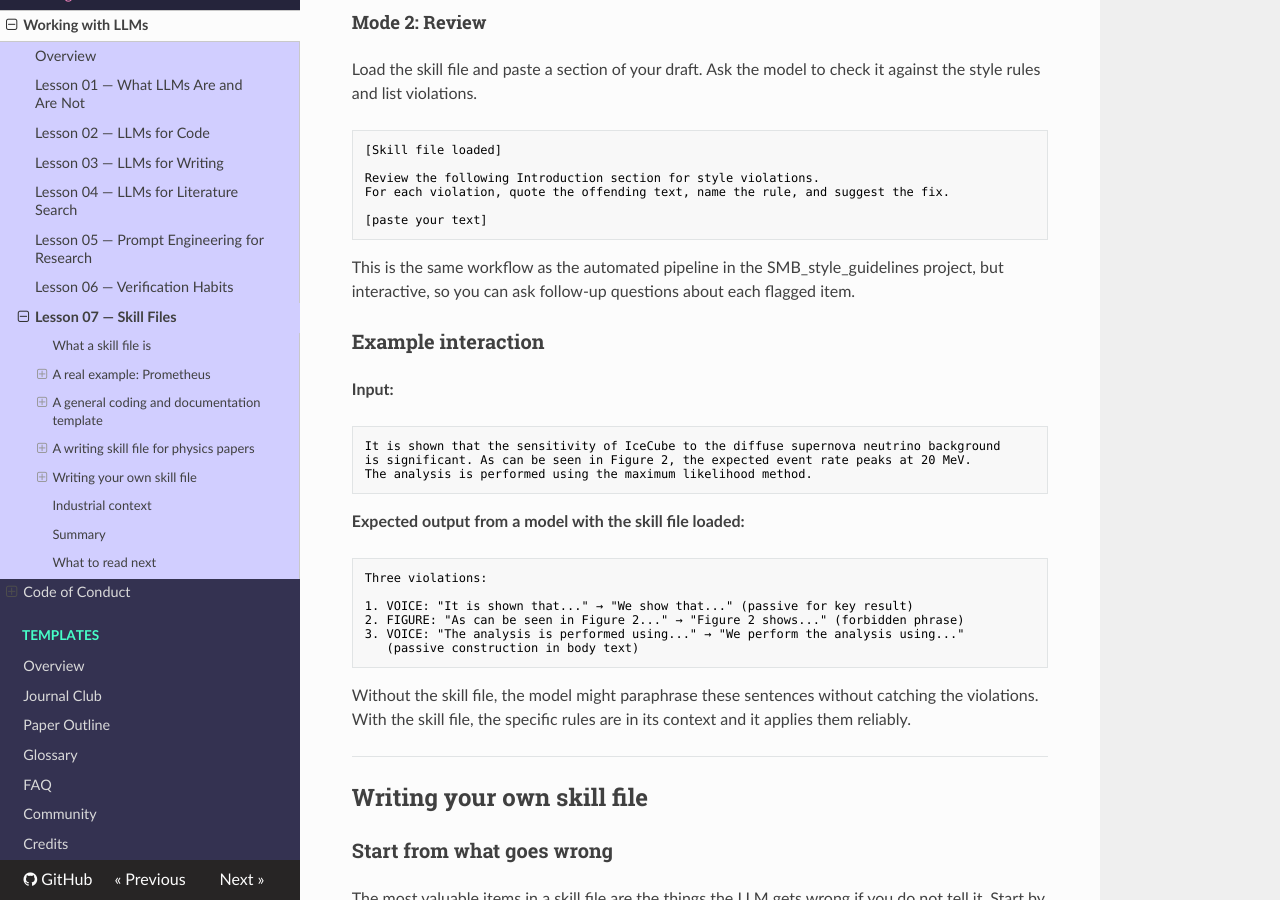
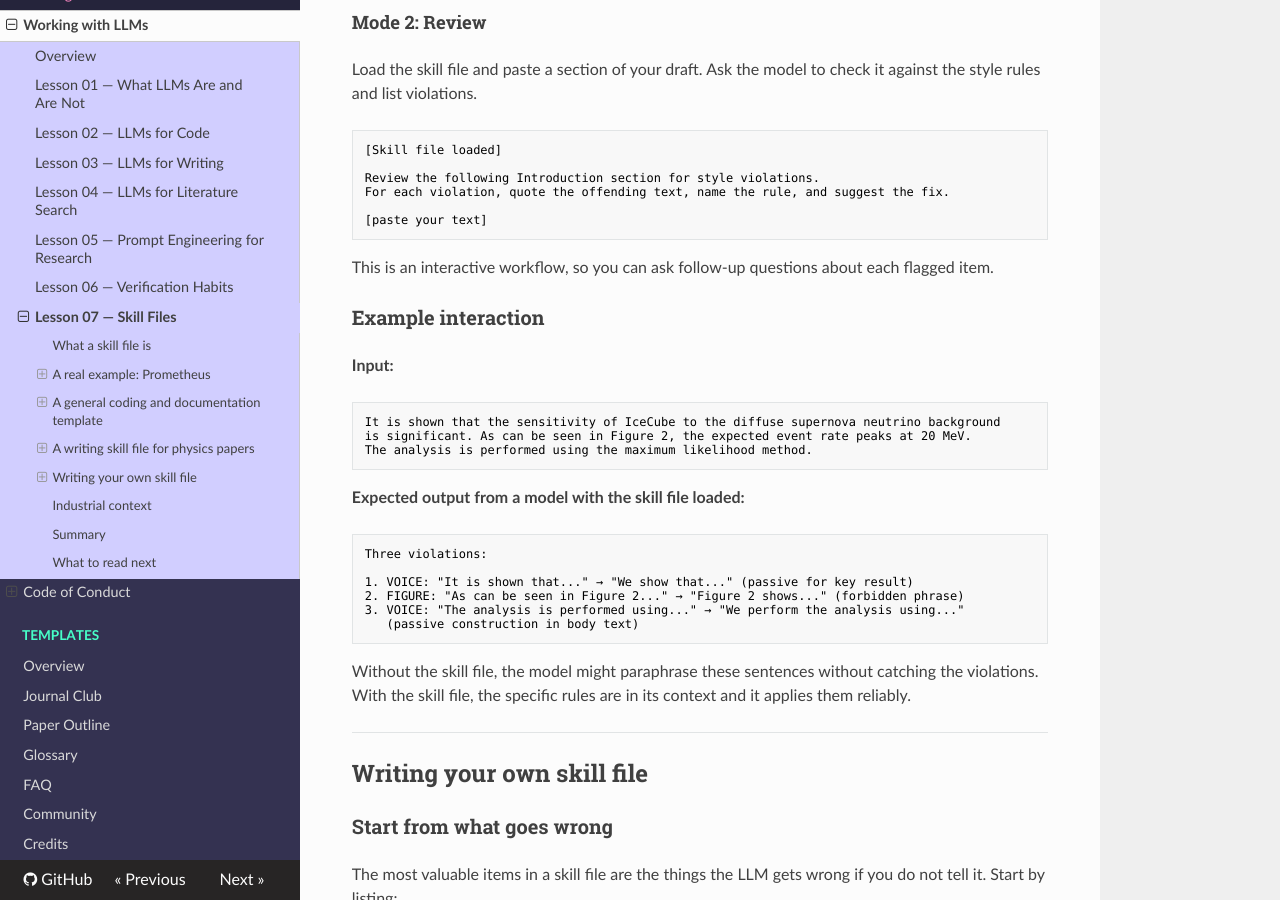
Before and after one commit to MeighenBergerS/nestling, an MkDocs documentation site: the page built from docs/tracks/07-llm-practices/lesson-07.md, in a window 1280 px wide and 900 px high, scrolled down 4874 px. Built offline with MkDocs 1.6.1, drawn with Linux system fonts in a browser that asks for light colours; nearby versions of some CDN libraries; some of the changed text lies outside the part shown.

Commit message:
Fixes to 07 and 08

````diff
--- a/docs/tracks/07-llm-practices/lesson-07.md
+++ b/docs/tracks/07-llm-practices/lesson-07.md
@@ -257,8 +257,7 @@ For each violation, quote the offending text, name the rule, and suggest the fix
 [paste your text]
 ```
 
-This is the same workflow as the automated pipeline in the SMB_style_guidelines
-project, but interactive, so you can ask follow-up questions about each flagged item.
+This is an interactive workflow, so you can ask follow-up questions about each flagged item.
 
 ### Example interaction
 
@@ -363,7 +362,7 @@ For a hand-maintained skill file, periodic spot-checks serve the same purpose.
 | Why useful | Avoids repeating context; enforces conventions; encodes domain knowledge |
 | Prometheus example | Covers environment, architecture, pipeline, and coding conventions |
 | Coding template | `examples/skill-files/coding-docs-template.md` |
-| Writing skill file | `examples/skill-files/writing-hep.md`: encodes track 03 + SMB style guide |
+| Writing skill file | `examples/skill-files/writing-hep.md`: encodes the conventions from the Writing Papers track |
 | Two modes | Drafting mode (generate text that follows the style) and review mode (check violations) |
 | System prompt | The industrial equivalent: persistent context in API deployments |
 
````
Also changed, not shown: docs/tracks/07-llm-practices/lesson-04.md (+1 -1 lines), docs/tracks/08-code-of-conduct/lesson-01.md (+1 -1 lines).
